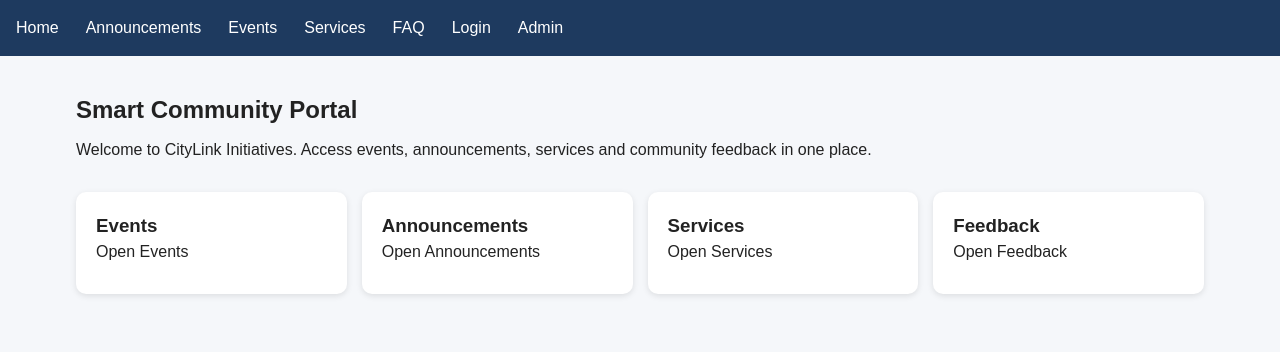
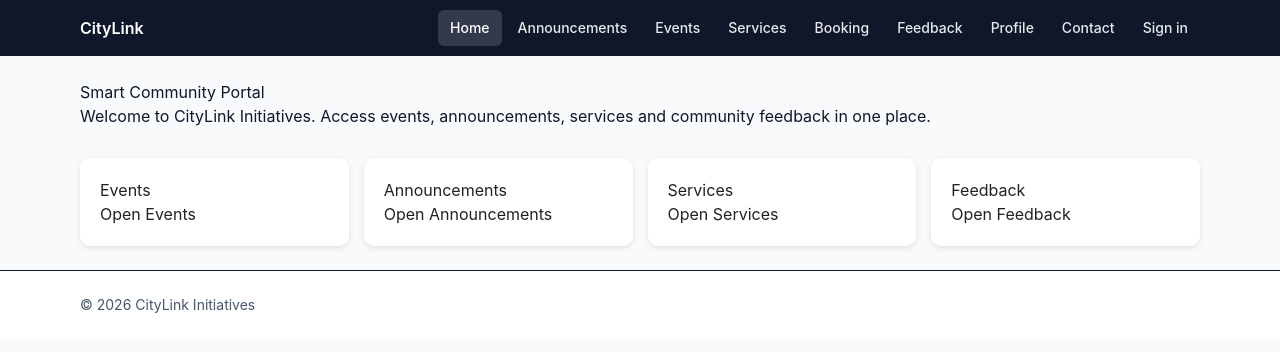
Before and after one commit to 30099789/CityLink, a React (Vite) app in the folder client/: page / in a window 1280 px wide. Shown: the top 352 px of the page. Built offline with nearby package versions, Linux system fonts and the light colour scheme.

Commit message:
"Sprint 2: styled admin layout with sidebar navigation

```diff
--- /dev/null
+++ b/client/postcss.config.js
@@ -0,0 +1,5 @@
+export default {
+  plugins: {
+    "@tailwindcss/postcss": {},
+  },
+};
--- a/client/src/index.css
+++ b/client/src/index.css
@@ -1,59 +1 @@
-/* Reset */
-* {
-  margin: 0;
-  padding: 0;
-  box-sizing: border-box;
-}
-
-/* Base page style */
-body {
-  font-family: Arial, sans-serif;
-  background: #f5f7fa;
-  color: #222;
-  line-height: 1.5;
-}
-
-/* Main content container */
-main {
-  max-width: 1200px;
-  margin: 0 auto;
-  padding: 20px;
-}
-
-/* Navigation */
-nav {
-  background: #1e3a5f;
-  padding: 12px 20px;
-}
-
-nav a {
-  color: white;
-  text-decoration: none;
-  margin-right: 15px;
-}
-
-nav a:hover {
-  text-decoration: underline;
-}
-
-/* Headings */
-h1 {
-  margin-bottom: 10px;
-}
-
-p {
-  margin-bottom: 10px;
-}
-
-/* Mobile friendly */
-@media (max-width: 768px) {
-  nav {
-    display: flex;
-    flex-wrap: wrap;
-    gap: 10px;
-  }
-
-  main {
-    padding: 10px;
-  }
-}
+@import "tailwindcss";
--- a/client/src/layout/AdminLayout.jsx
+++ b/client/src/layout/AdminLayout.jsx
@@ -1,31 +1,53 @@
-import { Link, Outlet } from "react-router-dom";
+import { NavLink, Outlet } from "react-router-dom";
+
+const linkClass = ({ isActive }) =>
+  `block rounded-md px-3 py-2 text-sm ${
+    isActive
+      ? "bg-slate-900 text-white"
+      : "text-slate-700 hover:bg-slate-100 hover:text-slate-900"
+  }`;
 
 export default function AdminLayout() {
   return (
-    <div style={{ display: "flex", minHeight: "100vh" }}>
-      {/* Sidebar */}
-      <aside
-        style={{
-          width: "220px",
-          background: "#1e293b",
-          color: "white",
-          padding: "16px",
-        }}
-      >
-        <h3>Admin Panel</h3>
+    <div className="min-h-screen bg-slate-50 text-slate-900">
+      <header className="border-b bg-white">
+        <div className="mx-auto flex max-w-6xl items-center justify-between px-4 py-3">
+          <div className="font-semibold">CityLink Admin</div>
+          <div className="text-sm text-slate-600">Prototype mode</div>
+        </div>
+      </header>
 
-        <nav style={{ display: "grid", gap: "10px", marginTop: "20px" }}>
-          <Link to="/admin" style={{ color: "white" }}>Dashboard</Link>
-          <Link to="/admin/events" style={{ color: "white" }}>Events</Link>
-          <Link to="/admin/users" style={{ color: "white" }}>Users</Link>
-          <Link to="/admin/feedback" style={{ color: "white" }}>Feedback</Link>
-        </nav>
-      </aside>
+      <div className="mx-auto grid max-w-6xl grid-cols-1 gap-4 px-4 py-6 md:grid-cols-[240px_1fr]">
+        <aside className="rounded-xl border bg-white p-3">
+          <div className="px-3 pb-2 text-xs font-semibold uppercase tracking-wide text-slate-500">
+            Admin Menu
+          </div>
+          <nav className="space-y-1">
+            <NavLink to="/admin" end className={linkClass}>
+              Dashboard
+            </NavLink>
+            <NavLink to="/admin/events" className={linkClass}>
+              Manage Events
+            </NavLink>
+            <NavLink to="/admin/users" className={linkClass}>
+              Manage Users
+            </NavLink>
+            <NavLink to="/admin/feedback" className={linkClass}>
+              Manage Feedback
+            </NavLink>
+          </nav>
 
-      {/* Content */}
-      <main style={{ flex: 1, padding: "24px" }}>
-        <Outlet />
-      </main>
+          <div className="mt-4 border-t pt-3">
+            <NavLink to="/" className={() => "block rounded-md px-3 py-2 text-sm text-slate-700 hover:bg-slate-100"}>
+              Back to website
+            </NavLink>
+          </div>
+        </aside>
+
+        <main className="rounded-xl border bg-white p-4">
+          <Outlet />
+        </main>
+      </div>
     </div>
   );
 }
--- a/client/src/layout/MainLayout.jsx
+++ b/client/src/layout/MainLayout.jsx
@@ -1,21 +1,60 @@
-import { Link, Outlet } from "react-router-dom";
+import { NavLink, Outlet } from "react-router-dom";
+
+const linkClass = ({ isActive }) =>
+  `px-3 py-2 rounded-md text-sm font-medium ${
+    isActive ? "bg-white/15 text-white" : "text-white/90 hover:bg-white/10 hover:text-white"
+  }`;
 
 export default function MainLayout() {
   return (
-    <div>
-      <nav style={{ display: "flex", gap: 12, padding: 16 }}>
-        <Link to="/">Home</Link>
-        <Link to="/announcements">Announcements</Link>
-        <Link to="/events">Events</Link>
-        <Link to="/services">Services</Link>
-        <Link to="/faq">FAQ</Link>
-        <Link to="/login">Login</Link>
-        <Link to="/admin">Admin</Link>
-      </nav>
+    <div className="min-h-screen bg-slate-50 text-slate-900">
+      <header className="bg-slate-900">
+        <div className="mx-auto max-w-6xl px-4">
+          <div className="flex h-14 items-center justify-between">
+            <div className="text-white font-semibold">CityLink</div>
 
-      <main style={{ padding: 16 }}>
+            <nav className="flex items-center gap-1">
+              <NavLink to="/" end className={linkClass}>
+                Home
+              </NavLink>
+              <NavLink to="/announcements" className={linkClass}>
+                Announcements
+              </NavLink>
+              <NavLink to="/events" className={linkClass}>
+                Events
+              </NavLink>
+              <NavLink to="/services" className={linkClass}>
+                Services
+              </NavLink>
+              <NavLink to="/service-booking" className={linkClass}>
+                Booking
+              </NavLink>
+              <NavLink to="/feedback" className={linkClass}>
+                Feedback
+              </NavLink>
+              <NavLink to="/profile" className={linkClass}>
+                Profile
+              </NavLink>
+              <NavLink to="/contact" className={linkClass}>
+                Contact
+              </NavLink>
+              <NavLink to="/login" className={linkClass}>
+                Sign in
+              </NavLink>
+            </nav>
+          </div>
+        </div>
+      </header>
+
+      <main className="mx-auto max-w-6xl px-4 py-6">
         <Outlet />
       </main>
+
+      <footer className="border-t bg-white">
+        <div className="mx-auto max-w-6xl px-4 py-6 text-sm text-slate-600">
+          © {new Date().getFullYear()} CityLink Initiatives
+        </div>
+      </footer>
     </div>
   );
 }
--- a/client/src/main.jsx
+++ b/client/src/main.jsx
@@ -1,6 +1,7 @@
 import { StrictMode } from "react";
 import { createRoot } from "react-dom/client";
-import "./index.css";
+
+import "./index.css";   // Tailwind CSS import
 import App from "./App.jsx";
 
 createRoot(document.getElementById("root")).render(
--- a/client/src/pages/Login.jsx
+++ b/client/src/pages/Login.jsx
@@ -1,3 +1,36 @@
 export default function Login() {
-  return <h1>Login</h1>;
+  return (
+    <main style={{ maxWidth: "400px", margin: "40px auto" }}>
+      <h1>Sign In</h1>
+      <p>Please sign in to access your community account.</p>
+
+      <form style={{ display: "flex", flexDirection: "column", gap: "12px" }}>
+        <input
+          type="email"
+          placeholder="Email"
+          style={{ padding: "10px", borderRadius: "6px", border: "1px solid #ccc" }}
+        />
+
+        <input
+          type="password"
+          placeholder="Password"
+          style={{ padding: "10px", borderRadius: "6px", border: "1px solid #ccc" }}
+        />
+
+        <button
+          type="submit"
+          style={{
+            padding: "10px",
+            background: "#1e3a5f",
+            color: "white",
+            border: "none",
+            borderRadius: "6px",
+            cursor: "pointer"
+          }}
+        >
+          Sign In
+        </button>
+      </form>
+    </main>
+  );
 }
--- /dev/null
+++ b/client/tailwind.config.js
@@ -0,0 +1,7 @@
+export default {
+  content: ["./index.html", "./src/**/*.{js,jsx}"],
+  theme: {
+    extend: {},
+  },
+  plugins: [],
+};
```
Also changed, not shown: client/package.json (+6 -1 lines), 2 other files (tests, documents, lock files or other folders).
